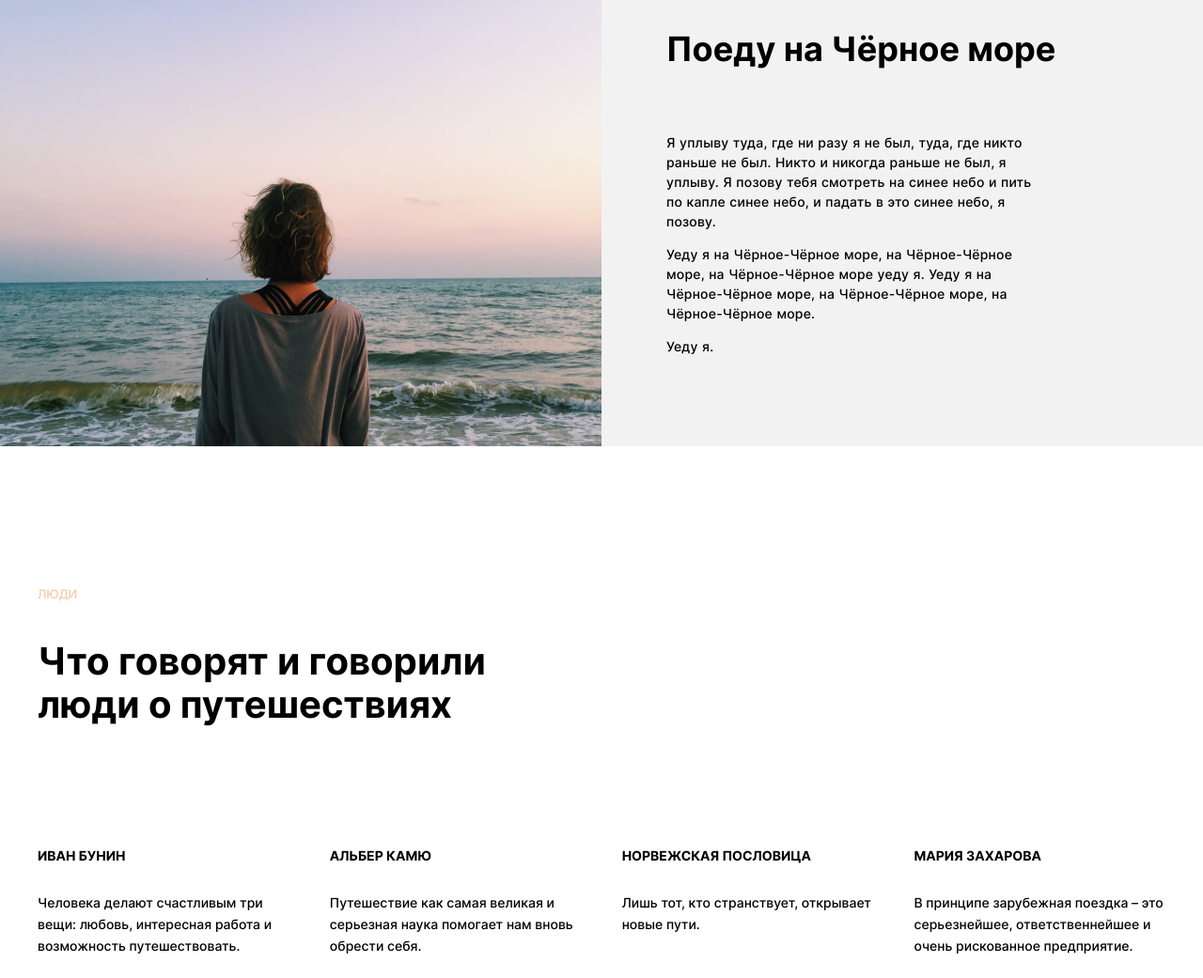
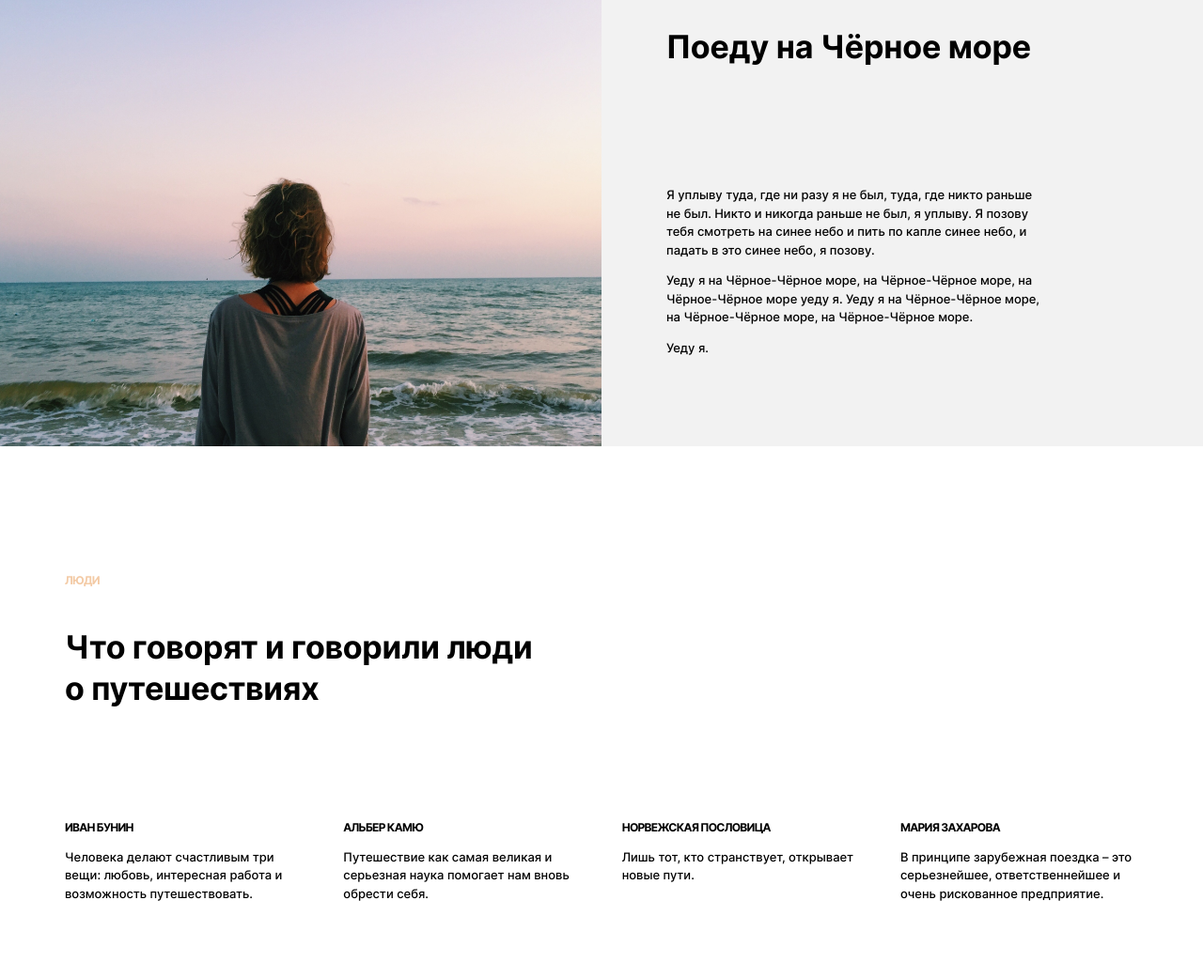
Before and after one commit to IrinaShilyaeva/where_am_I_going, a plain HTML site: page index.html in a window 1280 px wide. Shown: the part 1756-2797 px from the top of the page at 94% size. Drawn offline with Linux system fonts and the light colour scheme.

Commit message:
В процессе правок по шрифтам и отступам

```diff
--- a/blocks/cards/__description/cards__description.css
+++ b/blocks/cards/__description/cards__description.css
@@ -1,6 +1,5 @@
 .cards__description {
-  line-height: 23px;
-  font-size: 14px;
-  font-weight: 500;
-  margin: 30px 0 0;
+  font-weight: normal;
+  font-size: 13px;
+  line-height: 150%;
 }
--- a/blocks/cards/__title/cards__title.css
+++ b/blocks/cards/__title/cards__title.css
@@ -1,7 +1,8 @@
 .cards__title {
-  line-height: 1.15;
-  font-size: 14px;
-  font-weight: bold;
+  font-weight: 600;
+  font-size: 12px;
+  line-height: 150%;
+  letter-spacing: -0.06em;
   margin: 0;
   text-transform: uppercase;
 }
--- a/blocks/cards/cards.css
+++ b/blocks/cards/cards.css
@@ -5,6 +5,6 @@
   flex-direction: row;
   justify-content: space-between;
   list-style: none;
-  margin: 130px 0 0;
-  padding: 0 40px ;
+  margin: 116px 0 0;
+  padding: 0;
 }
--- a/blocks/footer/__copyright/footer__copyright.css
+++ b/blocks/footer/__copyright/footer__copyright.css
@@ -1,7 +1,9 @@
 .footer__copyright {
   color: black;
-  font-weight: bold;
   text-align: center;
   margin: 0 auto;
-  font-size: 40px;
+  font-weight: bold;
+  font-size: 34px;
+  line-height: 130%;
+  letter-spacing: -0.009em;
 }
--- a/blocks/place/__paragraph/place__paragraph.css
+++ b/blocks/place/__paragraph/place__paragraph.css
@@ -1,8 +1,6 @@
 .place__paragraph {
-   font-family: 'Inter';
-   font-size: 14px;
-   line-height: 1.5;
-   font-weight: 500;
-   word-spacing: 0.5px;
-   letter-spacing: 0.2px;
+  font-family: 'Inter';
+  font-weight: normal;
+  font-size: 13px;
+  line-height: 150%;
 }
--- a/blocks/place/__title/place__title.css
+++ b/blocks/place/__title/place__title.css
@@ -1,5 +1,6 @@
 .place__title {
-  font-size: 36px;
+  font-size: 34px;
   line-height: 1.1;
   font-weight: bold;
+  letter-spacing: -0.005em;
 }
--- a/blocks/section-subtitle/section-subtitle.css
+++ b/blocks/section-subtitle/section-subtitle.css
@@ -1,8 +1,9 @@
 .section-subtitle {
-  line-height: 1.2;
-  font-size: 13px;
-  font-weight: 500;
-  margin: 0 0 40px 40px;
+  font-weight: 600;
+  font-size: 12px;
+  line-height: 150%;
+  letter-spacing: -0.06em;
+  margin: 0 0 40px 0;
   width: 60%;
   color: #f3caa5;
   text-transform: uppercase;
--- a/blocks/section-title/section-title.css
+++ b/blocks/section-title/section-title.css
@@ -1,9 +1,7 @@
 .section-title {
   width: 45%;
-  line-height: 1.15;
-  font-size: 40px;
   font-weight: bold;
-  margin-top: 0;
-  margin-bottom: 0;
-  margin-left: 40px;
+  font-size: 34px;
+  line-height: 130%;
+  letter-spacing: -0.009em;
 }
--- a/blocks/table/table.css
+++ b/blocks/table/table.css
@@ -1,4 +1,5 @@
 .table {
-  margin: 150px auto 150px;
+  margin: 134px auto 124px;
   min-height: 368px;
+  max-width: 1142px;
 }
```
